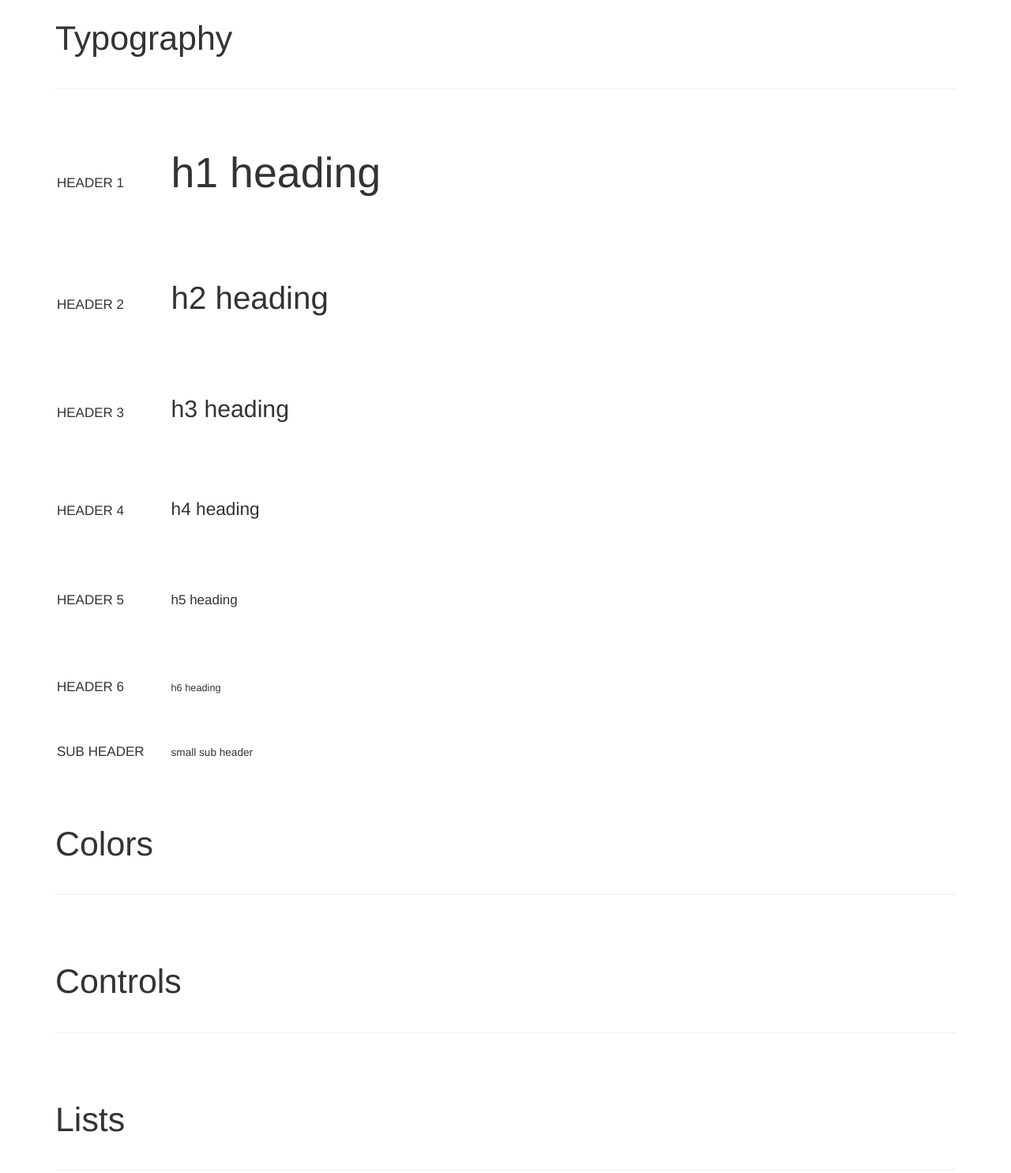
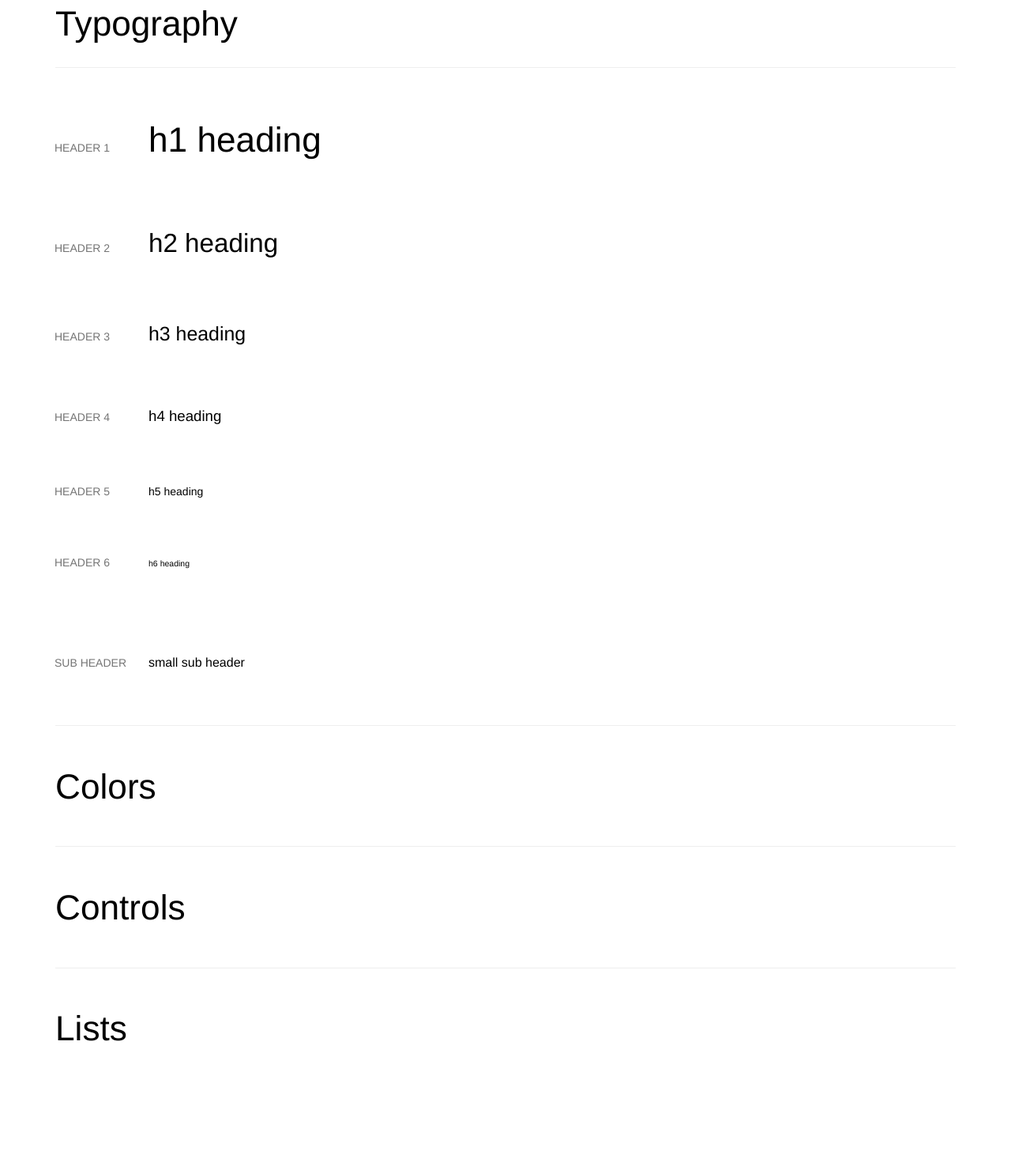
Before and after one commit to zekitow/nu-css, a website: page index.html in a window 1280 px wide. Shown: the part 41-1526 px from the top of the page at 79% size. After the commit the page ends 1413 px from the top, so only its background shows below. Drawn offline with Linux system fonts and the light colour scheme.

Commit message:
Changing fonts.

```diff
--- a/index.html
+++ b/index.html
@@ -9,10 +9,11 @@
   </head>
   <body>
 
-    <section class="container section-block">
+    <div class="container">
+      <section class="section-block">
         <div class="row">
           <div class="col-md-12">
-          <h1><small>Typography</small></h1> <hr/>
+            <h1>Typography</h1> <hr/>
           </div>
 
           <!-- text styles -->
@@ -77,7 +78,7 @@
                 SUB HEADER
               </div>
               <div class="table-cell">
-              <small>small sub header</small>
+                <h1><small>small sub header</small></h1>
               </div>
             </div>
 
@@ -86,32 +87,32 @@
         </div>
       </section>
 
-
-    <section class="container section-block">
+      <hr/>
+      <section class="section-block">
         <div class="row">
           <div class="col-md-12">
-          <h1><small>Colors</small></h1> <hr/>
+            <h1>Colors</h1>
           </div>
         </div>
       </section>
 
-
-    <section class="container section-block">
+      <hr/>
+      <section class="section-block">
         <div class="row">
           <div class="col-md-12">
-          <h1><small>Controls</small></h1> <hr/>
+            <h1>Controls</h1>
           </div>
         </div>
       </section>
 
-
-    <section class="container section-block">
+      <hr/>
+      <section class="section-block">
         <div class="row">
           <div class="col-md-12">
-          <h1><small>Lists</small></h1> <hr/>
+            <h1>Lists</h1>
           </div>
         </div>
       </section>
-
+    </div>
   </body>
 </html>
--- a/sass/_variables.sass
+++ b/sass/_variables.sass
@@ -1 +1,2 @@
-$primary-color: #3d4c5a
+$text-color: #757575
+$title-color: #000
--- a/sass/application.sass
+++ b/sass/application.sass
@@ -14,9 +14,10 @@ html, body
   margin: 0
   padding: 0
   background: #FFF
-  font-size: 17px
+  font-size: 14px
   line-height: 1.2
   font-weight: 300
+  color: $text-color
 
 a, a:hover
   text-decoration: none
@@ -24,8 +25,14 @@ a, a:hover
 p
   line-height: 2
 
+small
+  font-size: 16px
+
 h1,h2,h3,h4,h5,h6
   font-weight: 300
+  color: $title-color
+  &small
+    color: $text-color
 
 h1
   font-size: 3.157em
@@ -39,7 +46,6 @@ h3
 h4
   font-size: 1.333em
 
-
 h5
   font-size: 1em
 
```
Also changed, not shown: css/application.css. Lines whose indentation alone changed are shown as unchanged.
